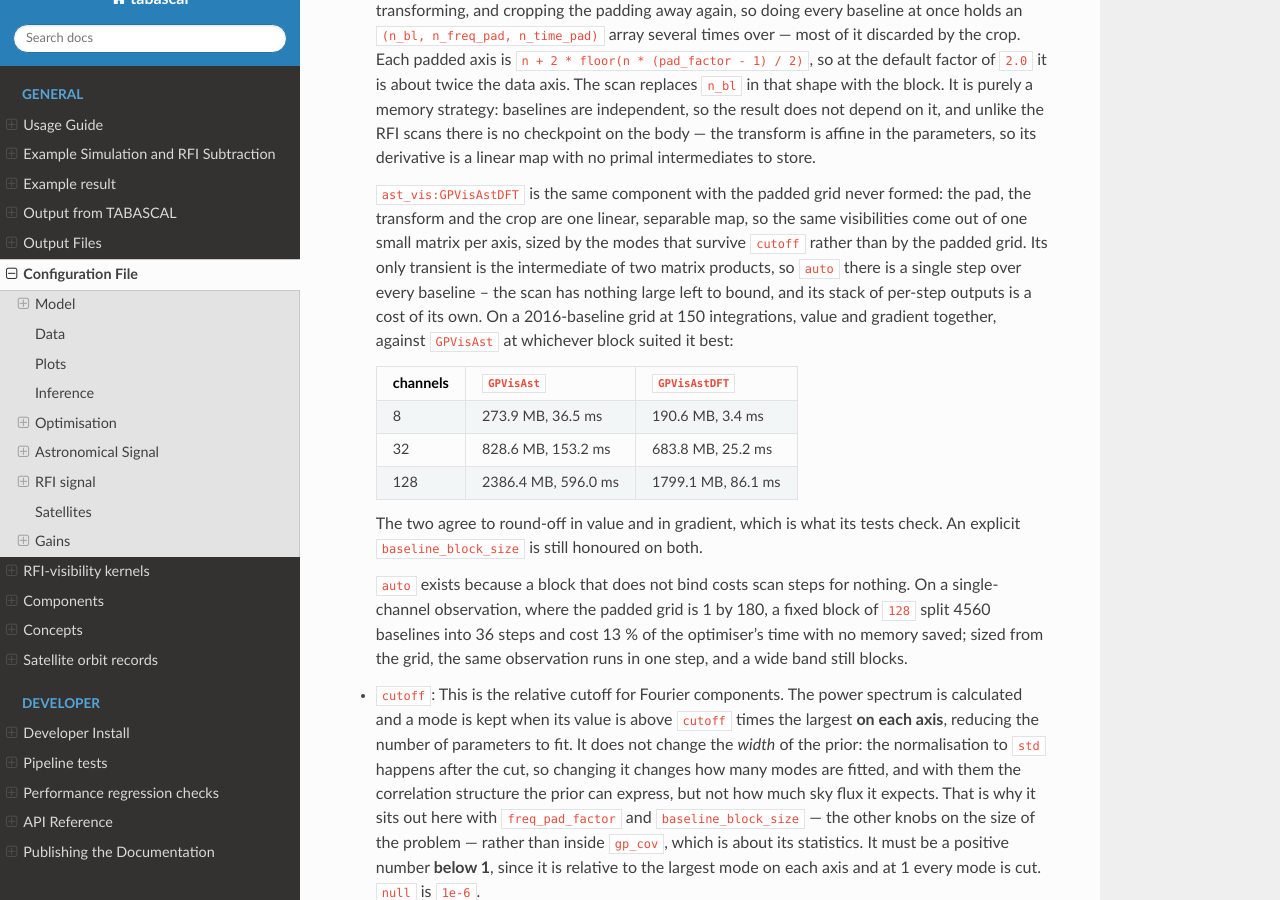
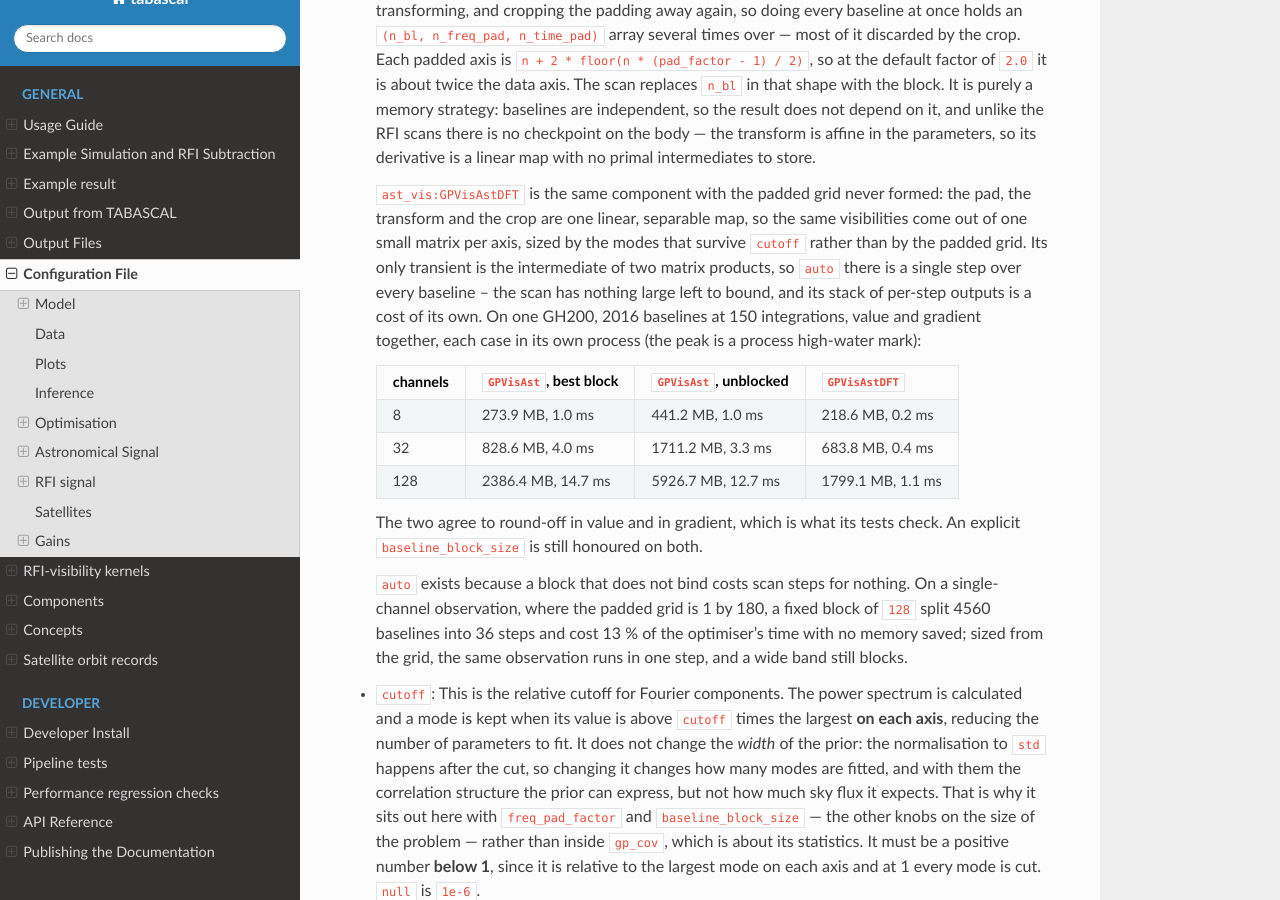
Before and after one commit to epfl-radio-astro/tabascal, a Sphinx documentation site: the page built from docs/config.md, in a window 1280 px wide and 900 px high, scrolled down 10836 px. Built offline with Sphinx 7.4.7 and the Read the Docs theme 3.1.0, drawn with Linux system fonts in a browser that asks for light colours.

Commit message:
Record the GH200 measurements and pin the shared DFT matrices

```diff
--- a/docs/config.md
+++ b/docs/config.md
@@ -232,13 +232,13 @@ ast:
 * `time_pad_factor`: This defines the padding used in the time axis of the signal. It is the time axis equivalent to `freq_pad_factor`.
 * `baseline_block_size`: The number of baselines `GPVisAst` transforms per step of its scan over the baseline axis: `auto`, the default, sizes the block so that one step's padded grid stays inside a fixed budget; a whole number sets it outright; `null` puts every baseline in a single step. Turning the latent modes back into visibilities means padding them up to the padded Fourier grid, transforming, and cropping the padding away again, so doing every baseline at once holds an `(n_bl, n_freq_pad, n_time_pad)` array several times over — most of it discarded by the crop. Each padded axis is `n + 2 * floor(n * (pad_factor - 1) / 2)`, so at the default factor of `2.0` it is about twice the data axis. The scan replaces `n_bl` in that shape with the block. It is purely a memory strategy: baselines are independent, so the result does not depend on it, and unlike the RFI scans there is no checkpoint on the body — the transform is affine in the parameters, so its derivative is a linear map with no primal intermediates to store.
 
-    `ast_vis:GPVisAstDFT` is the same component with the padded grid never formed: the pad, the transform and the crop are one linear, separable map, so the same visibilities come out of one small matrix per axis, sized by the modes that survive `cutoff` rather than by the padded grid. Its only transient is the intermediate of two matrix products, so `auto` there is a single step over every baseline -- the scan has nothing large left to bound, and its stack of per-step outputs is a cost of its own. On a 2016-baseline grid at 150 integrations, value and gradient together, against `GPVisAst` at whichever block suited it best:
+    `ast_vis:GPVisAstDFT` is the same component with the padded grid never formed: the pad, the transform and the crop are one linear, separable map, so the same visibilities come out of one small matrix per axis, sized by the modes that survive `cutoff` rather than by the padded grid. Its only transient is the intermediate of two matrix products, so `auto` there is a single step over every baseline -- the scan has nothing large left to bound, and its stack of per-step outputs is a cost of its own. On one GH200, 2016 baselines at 150 integrations, value and gradient together, each case in its own process (the peak is a process high-water mark):
 
-    | channels | `GPVisAst` | `GPVisAstDFT` |
-    |---|---|---|
-    | 8 | 273.9 MB, 36.5 ms | 190.6 MB, 3.4 ms |
-    | 32 | 828.6 MB, 153.2 ms | 683.8 MB, 25.2 ms |
-    | 128 | 2386.4 MB, 596.0 ms | 1799.1 MB, 86.1 ms |
+    | channels | `GPVisAst`, best block | `GPVisAst`, unblocked | `GPVisAstDFT` |
+    |---|---|---|---|
+    | 8 | 273.9 MB, 1.0 ms | 441.2 MB, 1.0 ms | 218.6 MB, 0.2 ms |
+    | 32 | 828.6 MB, 4.0 ms | 1711.2 MB, 3.3 ms | 683.8 MB, 0.4 ms |
+    | 128 | 2386.4 MB, 14.7 ms | 5926.7 MB, 12.7 ms | 1799.1 MB, 1.1 ms |
 
     The two agree to round-off in value and in gradient, which is what its tests check. An explicit `baseline_block_size` is still honoured on both.
 
```
Also changed, not shown: 2 other files.
